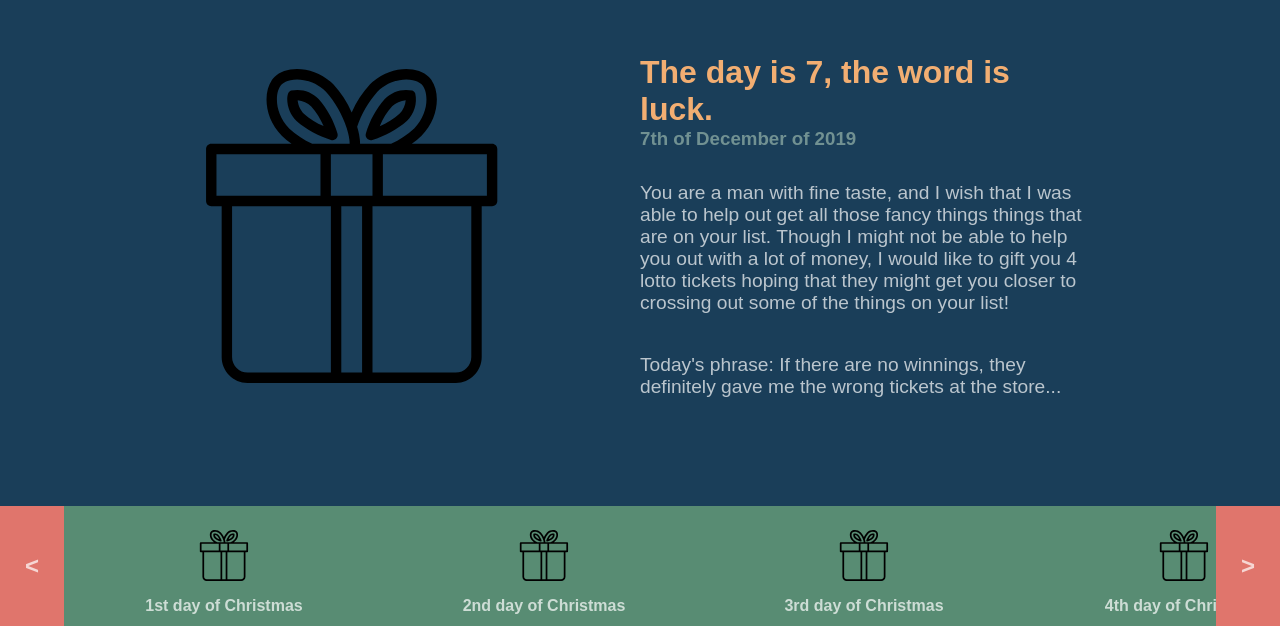
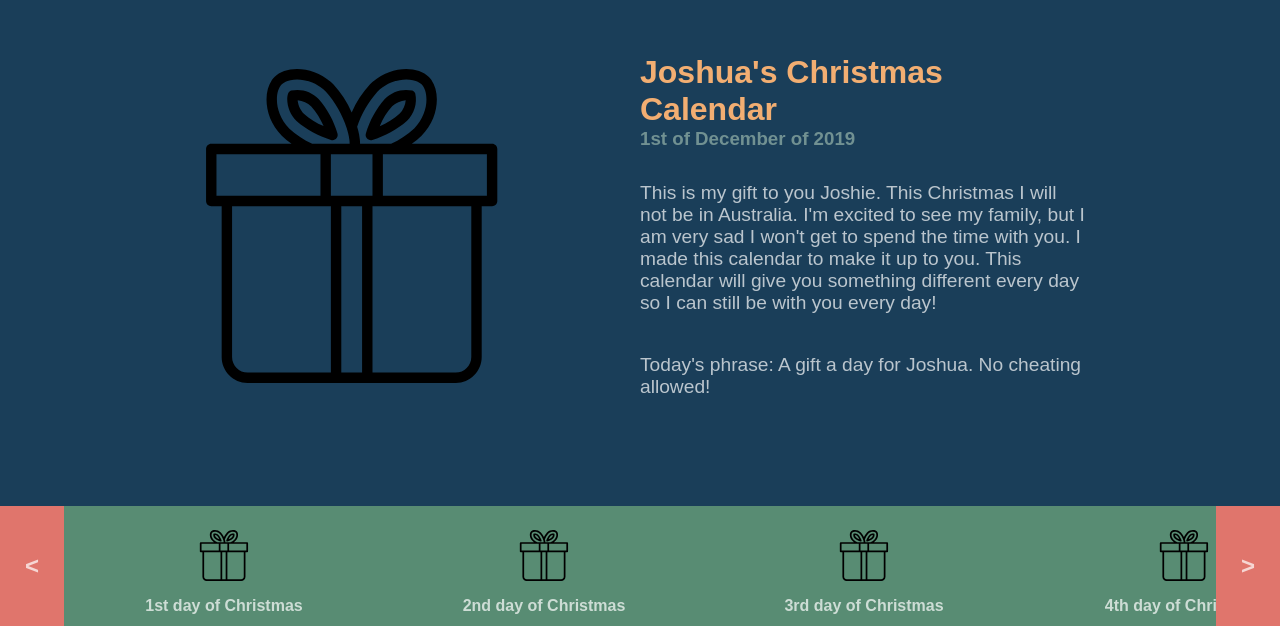
Before and after one commit to sebzuloaga/christmas-Calendar, a React (Create React App) app: page / in a window 1280 px wide. Shown: the part 174-800 px from the top of the page. Built offline with nearby package versions, Linux system fonts and the light colour scheme.

Commit message:
uses a map to display all data storage days

```diff
--- a/src/components/App.js
+++ b/src/components/App.js
@@ -2,13 +2,15 @@ import React from 'react';
 import Welcome from './Welcome';
 import Calendar from './Calendar';
 import DayOverview from './DayOverview';
+import calendarData from '../data/calendarData';
 import '../styles/style.scss';
 
 function App() {
+
   return (
     <div className="App">
       <Welcome />
-      <DayOverview />
+      <DayOverview data={calendarData}/>
       <Calendar />
     </div>
   );
--- a/src/components/DayOverview.js
+++ b/src/components/DayOverview.js
@@ -2,11 +2,21 @@ import React from 'react';
 import PictureSummary from './PictureSummary';
 import GiftSummary from './GiftSummary';
 
-function DayOverview() {
+function DayOverview(props) {
     return (
         <main>
-            <PictureSummary />
-            <GiftSummary />
+            {
+                props.data.map( day => {
+                    return(
+                        <article>
+                            <PictureSummary
+                                hint={day.clue}/>
+                            <GiftSummary
+                                data={day}/>
+                        </article>
+                    )
+                })
+            }
         </main>
     )
 }
--- a/src/components/GiftDescription.js
+++ b/src/components/GiftDescription.js
@@ -3,19 +3,12 @@ import React from 'react';
 function Gift (props) {
     return (
         <>
-            <h1>The day is 7, the word is luck.</h1>
-            <h3>7th of December of 2019</h3>
-            <p>
-                You are a man with fine taste, and I wish that I was able to help out
-                get all those fancy things things that are on your list. Though I might
-                not be able to help you out with a lot of money, I would like to gift
-                you 4 lotto tickets hoping that they might get you closer to crossing out
-                some of the things on your list!
-            </p>
+            <h1>{props.data.title}</h1>
+            <h3>{props.data.day} of December of 2019</h3>
+            <p>{props.data.description}</p>
             <blockquote>
                 <p className="phrase">
-                    <span>Today's phrase:</span> If there are no winnings, they definitely
-                    gave me the wrong tickets at the store...
+                    <span>Today's phrase:</span> {props.data.phrase}
                 </p>
             </blockquote>
         </>
--- a/src/components/GiftSummary.js
+++ b/src/components/GiftSummary.js
@@ -6,7 +6,7 @@ function GiftSummary (props) {
     return (
         <section>
             <RevealButton />
-            <GiftDescription />
+            <GiftDescription data={props.data}/>
         </section>
     )
 }
--- a/src/styles/_dayOverview.scss
+++ b/src/styles/_dayOverview.scss
@@ -1,10 +1,15 @@
 main{
     height: 75vh;
-    width: 100vw;
-    display: flex;
     color: white;
     background-color: $blue;
     padding-top: 5vh;
+
+    article{
+        width: 100vw;
+        height: 100%;
+        display: flex;
+        flex-wrap: wrap;
+    }
 
     figure{
         width: 35%;
```
